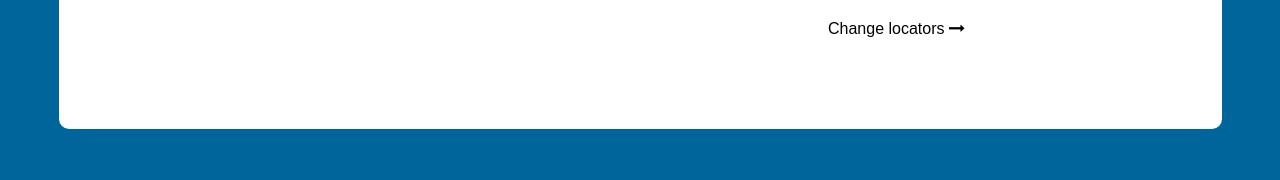
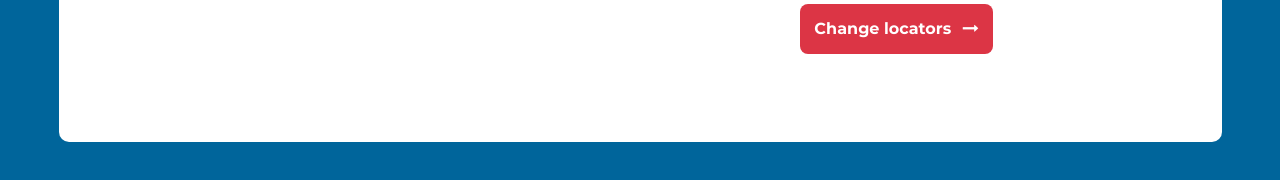
Before and after one commit to ChristosMourgelas/healenium-demo, a plain HTML site: page index.html in a window 1280 px wide. Both pictures are taken after a click on the button "Change locators". Shown: the part 476-656 px from the top of the page. Drawn offline with Linux system fonts and the light colour scheme; a web font is replaced by a local one.

Commit message:
Update main.css

```diff
--- a/css/main.css
+++ b/css/main.css
@@ -395,6 +395,49 @@ textarea.input1 + .shadow-input1 {
   transform: translateX(10px);
 }
 
+.healenium-form-btn-new {
+  min-width: 193px;
+  height: 50px;
+  border-radius: 8px;
+  background: #dc3545;
+  font-family: Montserrat-Bold;
+  line-height: 1.5;
+  color: #fff;
+  display: -webkit-box;
+  display: -webkit-flex;
+  display: -moz-box;
+  display: -ms-flexbox;
+  display: flex;
+  justify-content: center;
+  align-items: center;
+
+  -webkit-transition: all 0.4s;
+  -o-transition: all 0.4s;
+  -moz-transition: all 0.4s;
+  transition: all 0.4s;
+}
+
+.healenium-form-btn-new i {
+  margin-left: 7px;
+
+  -webkit-transition: all 0.4s;
+  -o-transition: all 0.4s;
+  -moz-transition: all 0.4s;
+  transition: all 0.4s;
+}
+
+.healenium-form-btn-new:hover {
+  background: #333333;
+}
+
+.healenium-form-btn-new:hover i {
+  -webkit-transform: translateX(10px);
+  -moz-transform: translateX(10px);
+  -ms-transform: translateX(10px);
+  -o-transform: translateX(10px);
+  transform: translateX(10px);
+}
+
 
 
 
```
